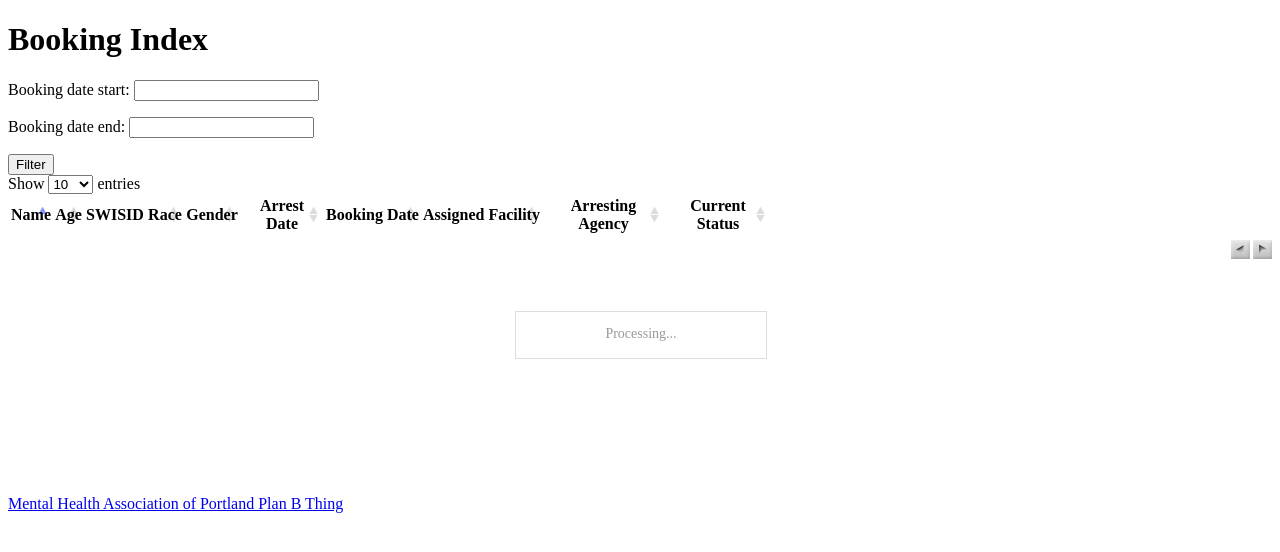
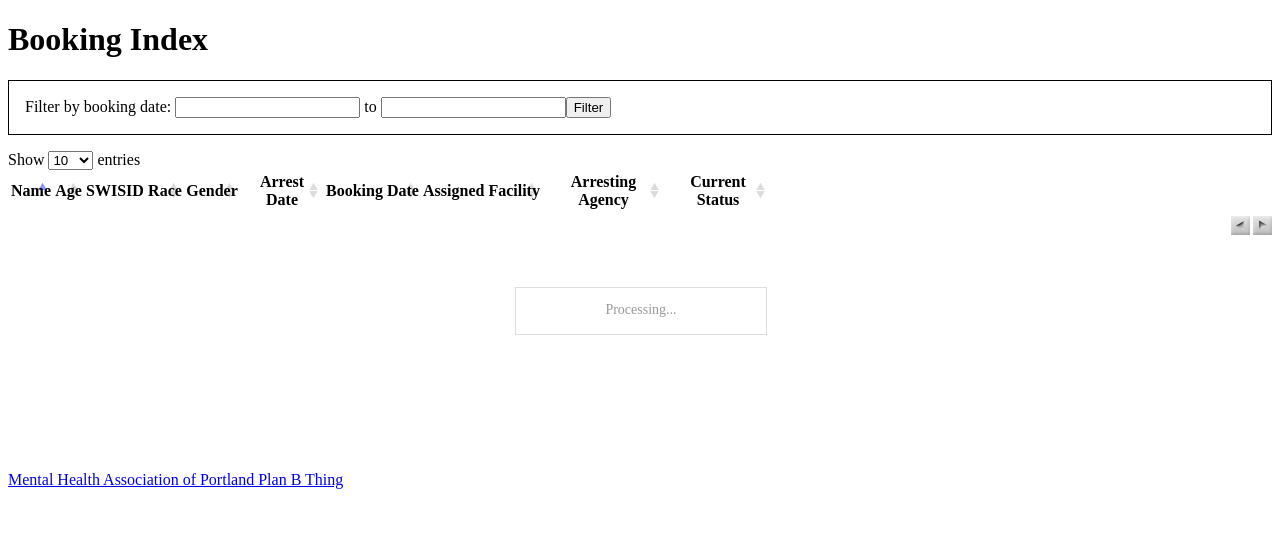
Before and after one commit to kra/mcso_scraper, a Python web app: template view/templates/booking_index.html in a window 1280 px wide. Shown: the top 552 px of the page. Run offline with Jinja, Linux system fonts and the light colour scheme; the template is opened without the code that fills it, so the values that code supplies are empty.

Commit message:
style booking date

```diff
--- /dev/null
+++ b/view/static/index.css
@@ -0,0 +1,18 @@
+form#booking_date {
+  border: 1px solid;
+  padding: 1em;
+  overflow: auto;
+}
+
+#booking_date_inputs{
+  display: inline;
+  list-style-type:none;
+}
+
+#booking_date_input{
+  float: left;
+}
+
+#table_container {
+  padding-top: 1em
+}
--- a/view/templates/booking_index.html
+++ b/view/templates/booking_index.html
@@ -16,6 +16,7 @@
       @import "/static/DataTables-1.8.2/media/css/demo_page.css";
       @import "/static/DataTables-1.8.2/media/css/demo_table.css";
       @import "/static/jquery-ui-themes/jquery-ui.css";
+      @import "/static/index.css";
       .dataTables_filter {display: none;}
       .dataTables_length {float: none;}
   </style>
@@ -23,11 +24,19 @@
   <h1>Booking Index</h1>
 
   <form id="booking_date">
-    <p>Booking date start: <input type="text" id="booking_date_start"></p>
-    <p>Booking date end: <input type="text" id="booking_date_end"></p>
+    <ul id="booking_date_inputs">
+    <li id="booking_date_input">
+    Filter by booking date:
+    <input type="text" id="booking_date_start" /> to
+    <input type="text" id="booking_date_end" />
+    </li>
+    <li id="booking_date_input">
     <input type="submit" value="Filter" />
+    </li>
+    </ul>
   </form>
 
+  <div id="table_container">
   <table id="booking_table">
     <thead>
       <tr>
@@ -59,6 +68,7 @@
     </tfoot>
     <tbody></tbody>
   </table>
+  </div>
 
   <br />
   <div>
```
Also changed, not shown: view/templates/charge_index.html (+12 -2 lines).
